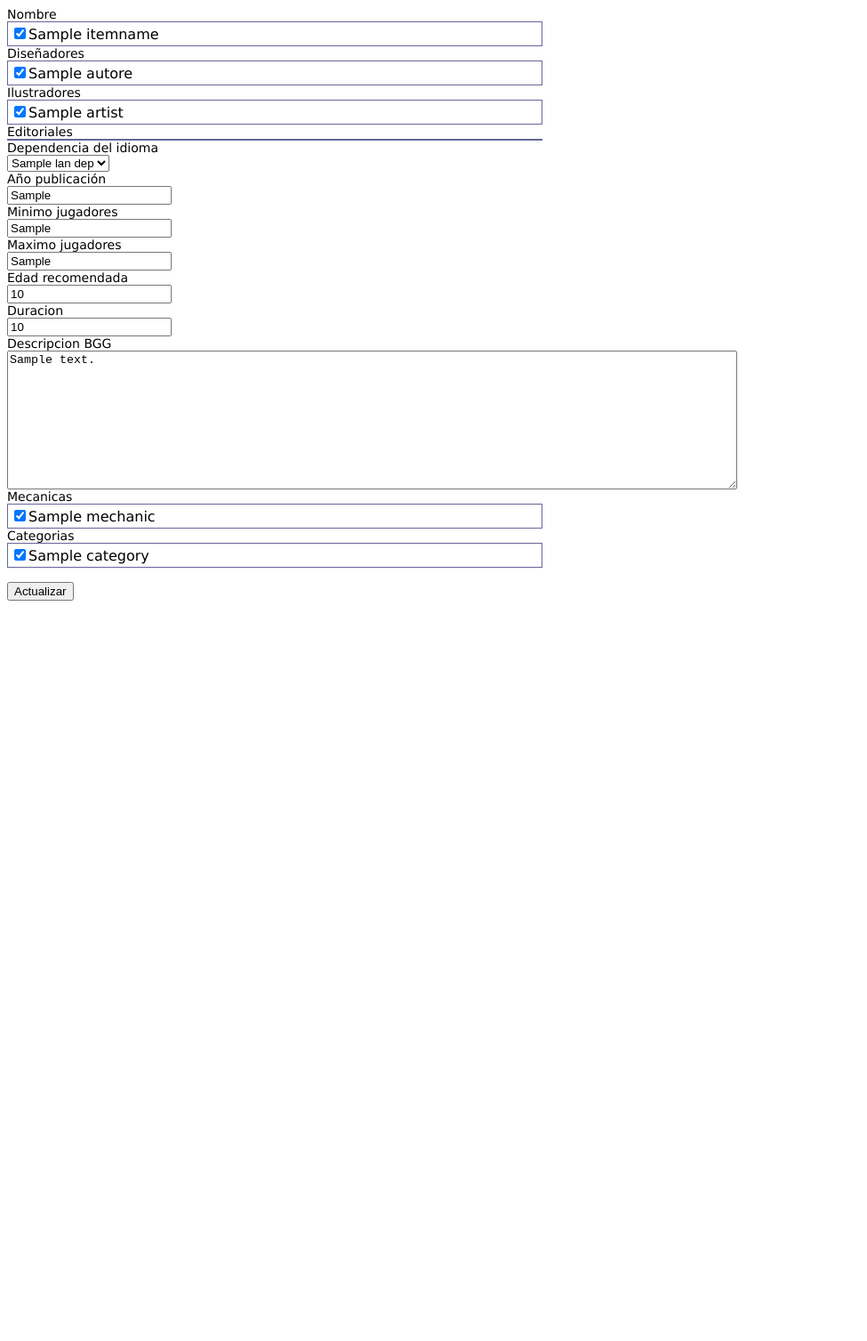
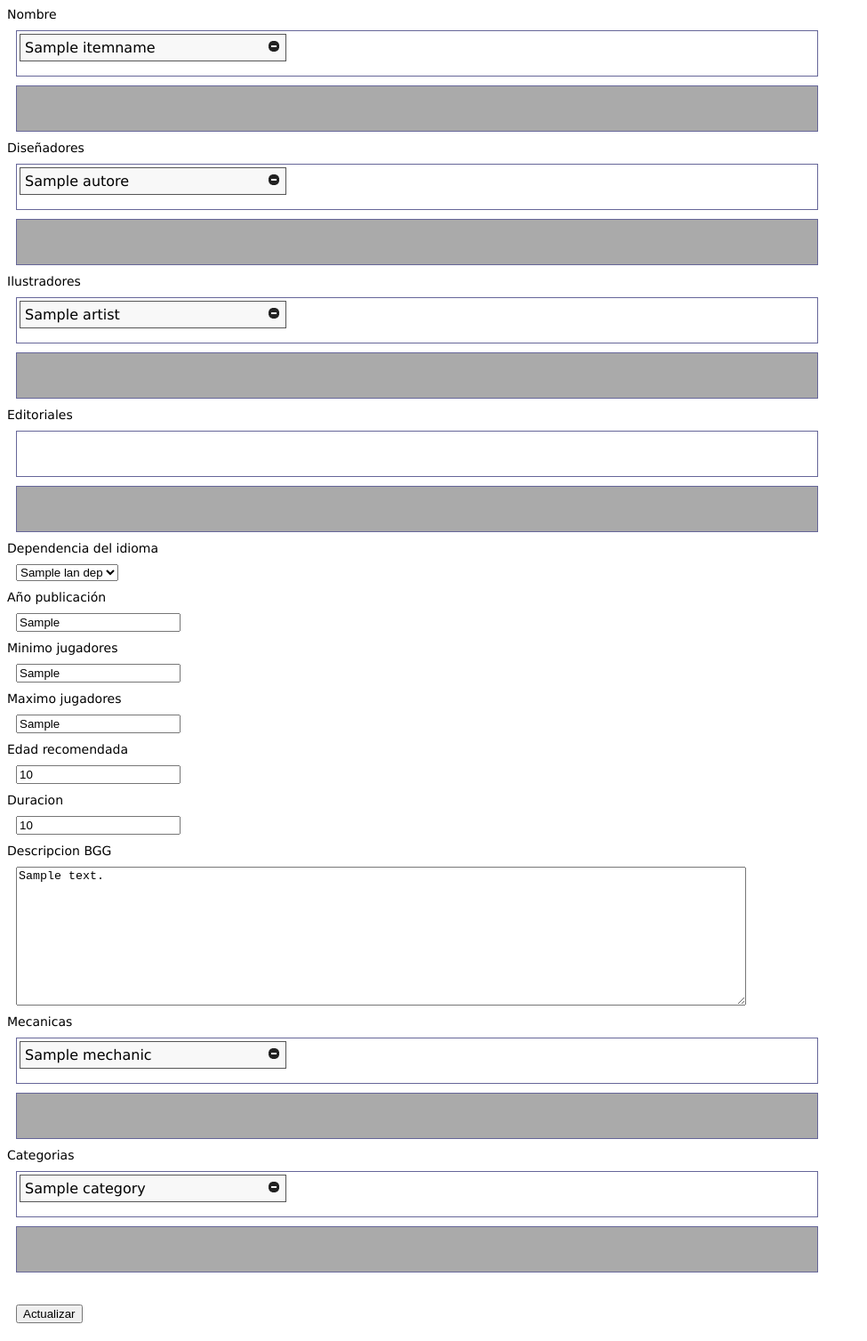
Before and after one commit to gnunez76/test-suggest, a CodeIgniter app: template CodeIgniter/application/views/admin/items/edititem.php in a window 1280 px wide. Shown: the whole page at 89% size, without its empty margins (0-975 px from the left). Before the commit the page ends 800 px from the top, so only its background shows below. Run offline with CodeIgniter, Linux system fonts and the light colour scheme; the template is opened without the code that fills it: most values are stand-ins (such as "Sample title", 1, 10 or a date in 2020); data that the repository does not hold is empty.

Commit message:
editores add

```diff
--- a/CodeIgniter/application/controllers/si_admin.php
+++ b/CodeIgniter/application/controllers/si_admin.php
@@ -164,11 +164,9 @@ class SI_Admin extends CI_Controller {
 			$data ["mechanics"] = $this->si_admin_model->getItemMechanical ($itemId);
 			$data ["categories"] = $this->si_admin_model->getItemCategory ($itemId);
 			$data ["languages"] = $this->si_admin_model->getItemLanguageDep ($itemId);
-			$data ["allLanDep"] = $this->si_admin_model->getAllLanDep ($itemId);;
-
+			$data ["allLanDep"] = $this->si_admin_model->getAllLanDep ($itemId);
 
 			$this->load->view ('admin/items/edititem', $data);
-
 
 			$this->load->view('admin/footer_admin', $data);
 		}
--- a/CodeIgniter/application/models/si_admin_model.php
+++ b/CodeIgniter/application/models/si_admin_model.php
@@ -190,8 +190,7 @@ class SI_Admin_Model extends CI_Model {
 	public function getAllLanDep () {
 
 		$sql = "SELECT a.gamelanguagedep_id, a.language_name
-			FROM sg_gamelanguagedep a, sg_games_gamelanguagedep b
-			WHERE a.gamelanguagedep_id=b.gamelanguagedep_id";
+			FROM sg_gamelanguagedep a";
 
 		if ($query = $this->db->query($sql)) {
 
--- a/CodeIgniter/application/views/admin/items/edititem.php
+++ b/CodeIgniter/application/views/admin/items/edititem.php
@@ -1,3 +1,4 @@
+<script src="/assets/js/jquery-1.9.1.min.js"></script>
 
 <style>
 body {
@@ -13,10 +14,30 @@ label {
 	font-size: 14px;
 }
 
-.bloquecheckbox {
+input {
 
-	width: 600px;
+	margin: 10px;
+}
+
+textarea {
+	margin: 10px;
+}
+
+select, option {
+	margin: 10px;
+}
+
+.bloquecheckbox, .bloquecheckboxdesactivados {
+
+	margin: 10px;
+	width: 900px;
+	min-height: 50px;
 	border: 1px solid #669;
+}
+
+.bloquecheckboxdesactivados {
+
+	background-color: #AAAAAA;
 }
 
 .bloquecheckbox span {
@@ -26,11 +47,38 @@ label {
 
 .bloquecheckbox td {
 
-	width: 200px;
+	width: 300px;
+}
+
+.boton {
+
+	padding: 5px;
+	border: 1px solid #555555;
+	background-color: #F8F8F8 ;
+}
+
+.imgright {
+	float: right;
 }
 
 </style>
 
+<link href="/assets/css/smoothness/jquery-ui-1.10.2.custom.min.css" rel="stylesheet">
+
+
+<script>
+
+function moverElemento (elementoId, destino, texto) {
+
+//	alert (elementoId);
+//	alert (destino);
+	$("#"+elementoId).remove();
+	$("#"+destino).append('<div class="boton" id="autordes_"'+elementoId+'>'+texto+
+	'<a href="#" class="ui-icon ui-icon-circle-plus imgright" onclick="javascript: moverElemento(\'kk\', \'autoresdes\'); return false;"></a></div>');
+
+}
+
+</script>
 
 
 <form id="form" name="form" method="post" action="">
@@ -42,48 +90,80 @@ label {
 <table>
 <tr>
 <?php $i=1; foreach ($itemnames as $name): ?>
-<td><input name="itemnames[]" type="checkbox" value="<?php echo $name['gamename_id']; ?>" checked><?php echo $name['game_name']; ?></td>
+<td id="autor_<?php echo $name['gamename_id']?>">
+<!--
+<input name="itemnames[]" type="checkbox" value="<?php echo $name['gamename_id']; ?>" checked><?php echo $name['game_name']; ?>
+ -->
+
+<div class="boton" ><?php echo $name['game_name']; ?>
+<a href="#" class="ui-icon ui-icon-circle-minus imgright" onclick="javascript: moverElemento('<?php echo "autor_".$name["gamename_id"]; ?>', 'autoresdes', '<?php echo $name["game_name"]; ?>'); return false;"></a></div>
+</td>
 <?php if ($i%3 == 0) { echo "</tr><tr>"; } $i++; ?>
 <?php endforeach; ?>
 </tr>
 </table>
 </div>
 
-<label>Diseñadores</label>
+<div class="bloquecheckboxdesactivados" id="autoresdes"></div>
+
+<label>Dise&ntilde;adores</label>
 <div class="bloquecheckbox">
 <table>
 <tr>
 <?php $i=1; foreach ($autores as $autor): ?>
-<td><input name="designers[]" type="checkbox" value="<?php echo $autor['gamedesigner_id']; ?>" checked><?php echo $autor['designer_name']; ?></td>
+<td>
+<!--
+<input name="designers[]" type="checkbox" value="<?php echo $autor['gamedesigner_id']; ?>" checked><?php echo $autor['designer_name']; ?>
+ -->
+<div class="boton"><?php echo $autor['designer_name']; ?><a href="#" class="ui-icon ui-icon-circle-minus imgright"></a></div>
+
+</td>
 <?php if ($i%3 == 0) { echo "</tr><tr>"; } $i++; ?>
 <?php endforeach; ?>
 </tr>
 </table>
 </div>
 
+<div class="bloquecheckboxdesactivados"></div>
+
 <label>Ilustradores</label>
 <div class="bloquecheckbox">
 <table>
 <tr>
 <?php $i=1; foreach ($artists as $artist): ?>
-<td><input name="artists[]" type="checkbox" value="<?php echo $artist['gameartist_id']; ?>" checked><?php echo $artist['artist_name']; ?></td>
+<td>
+<!--
+<input name="artists[]" type="checkbox" value="<?php echo $artist['gameartist_id']; ?>" checked><?php echo $artist['artist_name']; ?>
+ -->
+<div class="boton"><?php echo $artist['artist_name']; ?><a href="#" class="ui-icon ui-icon-circle-minus imgright"></a></div>
+
+</td>
 <?php if ($i%3 == 0) { echo "</tr><tr>"; } $i++; ?>
 <?php endforeach; ?>
 </tr>
 </table>
 </div>
 
+<div class="bloquecheckboxdesactivados"></div>
+
 <label>Editoriales</label>
 <div class="bloquecheckbox">
 <table>
 <tr>
 <?php $i=1; foreach ($editoriales as $editorial): ?>
-<td><input name="editorial[]" type="checkbox" value="<?php echo $editorial['gameeditorial_id']; ?>" checked><?php echo $editorial['editorial_name']; ?></td>
+<td>
+<!--
+<input name="editorial[]" type="checkbox" value="<?php echo $editorial['gameeditorial_id']; ?>" checked><?php echo $editorial['editorial_name']; ?>
+-->
+<div class="boton"><?php echo $editorial['editorial_name']; ?><a href="#" class="ui-icon ui-icon-circle-minus imgright"></a></div>
+</td>
 <?php if ($i%3 == 0) { echo "</tr><tr>"; } $i++; ?>
 <?php endforeach; ?>
 </tr>
 </table>
 </div>
+
+<div class="bloquecheckboxdesactivados"></div>
 
 <label>Dependencia del idioma</label>
 <select name="deplenguaje">
@@ -124,24 +204,39 @@ label {
 <table>
 <tr>
 <?php $i=1;foreach ($mechanics as $mechanic): ?>
-<td><input name="mecanicas[]" type="checkbox" value="<?php echo $mechanic['gamemechanic_id']; ?>" checked><?php echo $mechanic['mechanic_name']; ?></td>
+<td>
+<!--
+<input name="mecanicas[]" type="checkbox" value="<?php echo $mechanic['gamemechanic_id']; ?>" checked><?php echo $mechanic['mechanic_name']; ?>
+-->
+<div class="boton"><?php echo $mechanic ['mechanic_name']; ?><a href="#" class="ui-icon ui-icon-circle-minus imgright"></a></div>
+
+</td>
+<?php if ($i%3 == 0) { echo "</tr><tr>"; } $i++; ?>
+<?php endforeach; ?>
+</tr>
+</table>
+</div>
+<div class="bloquecheckboxdesactivados"></div>
+
+<label>Categorias</label>
+<div class="bloquecheckbox">
+<table>
+<tr>
+<?php $i=1;foreach ($categories as $category): ?>
+<td>
+<!--
+<input name="categorias[]" type="checkbox" value="<?php echo $category['gamecategory_id']; ?>" checked><?php echo $category['category_name']; ?>
+-->
+
+<div class="boton"><?php echo $category['category_name']; ?><a href="#" class="ui-icon ui-icon-circle-minus imgright"></a></div>
+</td>
 <?php if ($i%3 == 0) { echo "</tr><tr>"; } $i++; ?>
 <?php endforeach; ?>
 </tr>
 </table>
 </div>
 
-<label>Categorias</label>
-<div class="bloquecheckbox">
-<table>
-<tr>
-<?php $i=1;foreach ($categories as $category): ?>
-<td><input name="categorias[]" type="checkbox" value="<?php echo $category['gamecategory_id']; ?>" checked><?php echo $category['category_name']; ?></td>
-<?php if ($i%3 == 0) { echo "</tr><tr>"; } $i++; ?>
-<?php endforeach; ?>
-</tr>
-</table>
-</div>
+<div class="bloquecheckboxdesactivados"></div>
 
 <br>
 <input type="submit" name="enviar" value="Actualizar">
--- a/CodeIgniter/application/views/admin/items/itemsgrid.php
+++ b/CodeIgniter/application/views/admin/items/itemsgrid.php
@@ -30,7 +30,7 @@
 
 
     <tr>
-      <td><img src="<?php #echo $item['game_thumbnail']; ?>" width="80"></td>
+      <td><img src="<?php echo $item['game_thumbnail']; ?>" width="80"></td>
       <td><?php echo $item['game_name']; ?></td>
       <td><?php echo $item['game_yearpub']; ?></td>
       <td><?php echo anchor('/si_admin/editarItem/'.$item['game_id'], 'Editar', 'title="Editar"'); ?></td>
```
Also changed, not shown: CodeIgniter/application/controllers/bgg_connect.php (+13 -0 lines), CodeIgniter/application/models/bgg_connect_model.php (+25 -0 lines).
